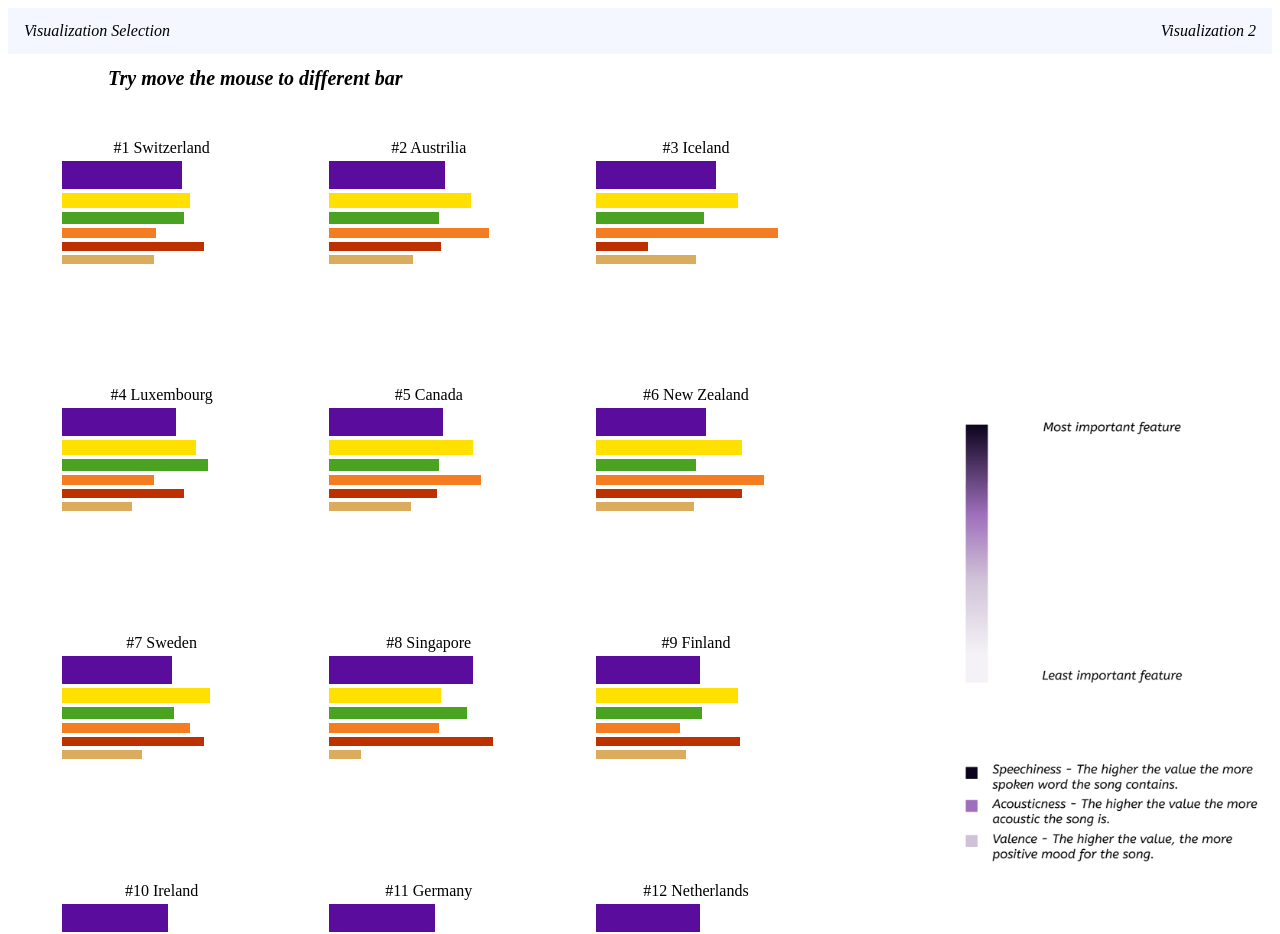
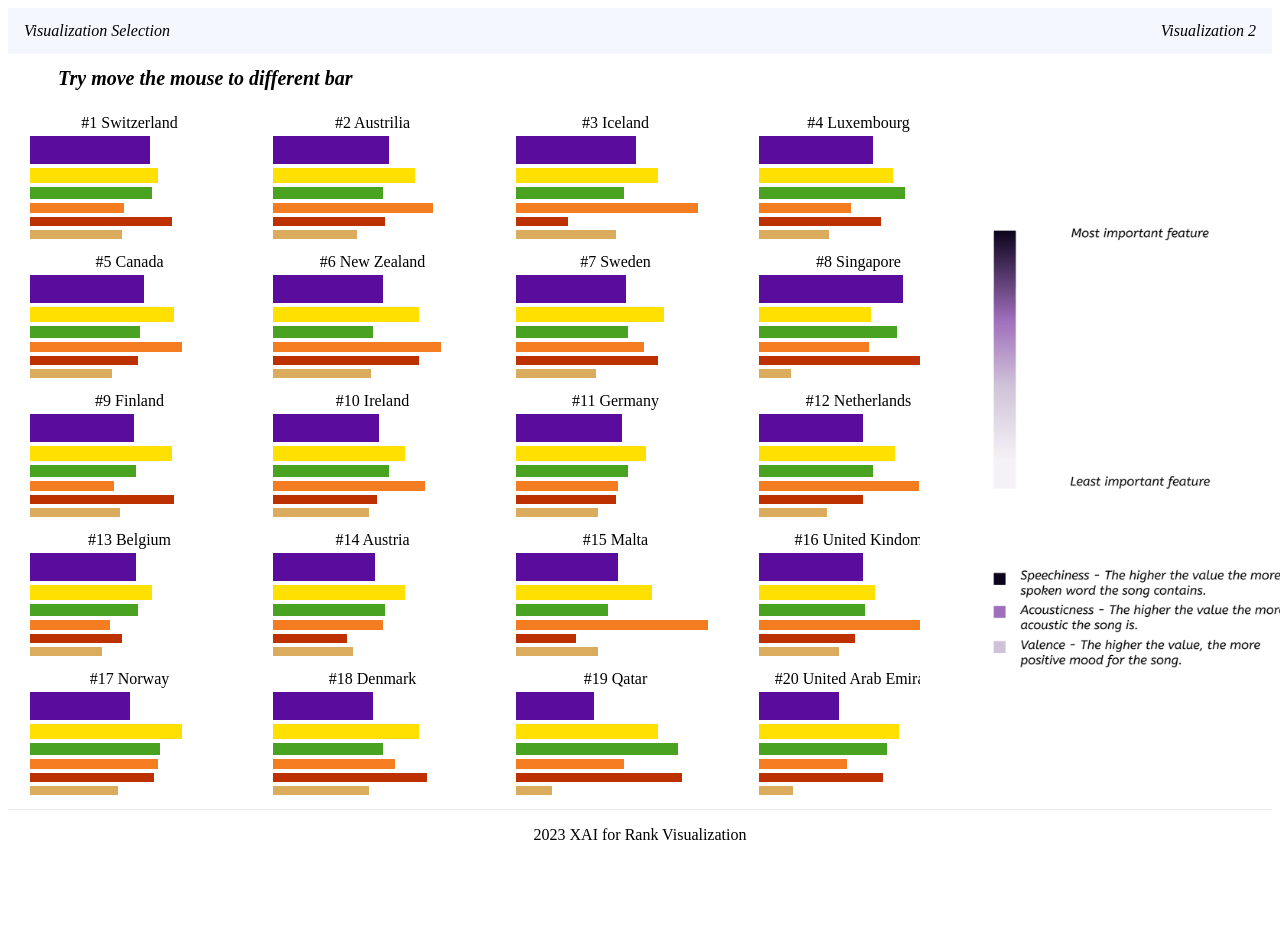
Before and after one commit to tluo3032/visualization_xai, a Next.js app: page /visualization2 in a window 1280 px wide. Shown: the top 934 px of the page. After the commit the page ends 868 px from the top, so only its background shows below. Built offline with nearby package versions, Linux system fonts and the light colour scheme.

Commit message:
Modified some css

```diff
--- a/src/components/Visualization.js
+++ b/src/components/Visualization.js
@@ -36,6 +36,8 @@ export default function Visualization({sorting, hover}) {
                                 ? <h1 className={styles.title}>This is the result sorted by {router.query.order}</h1>
                                 : null}
                 </div>
+                {router.query.order ?
+                    <Link href={{query: null}} className={styles.backButton}>Back</Link> : null}
                 <div className={styles.waffleContainer}>
                     <div className={styles.wafflebox}>
                         {sortedCountries.map(country => (
@@ -49,8 +51,6 @@ export default function Visualization({sorting, hover}) {
                     <div>
                         <Image src={chart}
                                width={380}/>
-                        {router.query.order ?
-                            <Link href={{query: null}} className={styles.backButton}>Back</Link> : null}
                     </div>
 
                 </div>
--- a/src/components/visualization.module.css
+++ b/src/components/visualization.module.css
@@ -9,18 +9,18 @@
   display: flex;
   align-items: center;
 }
+
 .wafflebox{
   flex-grow: 1;
   display: grid;
-  grid-template-columns: 30% 30% 30%;
-  grid-template-rows: 23% 23% 23% 23%;
-  padding:30px;
+  grid-template-columns: 25% 25% 25% 25%;
+  padding: 10px;
   gap: 10px 20px;
 }
 
 .wafflebox>div{
   display: flex;
-  padding: 5px;
+  padding: 0px;
   align-items: center;
   text-align: center;
   flex-direction: column;
@@ -29,13 +29,11 @@
 
 .footer{
   display: flex;
-  flex: 1;
   margin-top: 0;
   border-top: 1px solid #eaeaea;
   justify-content: center;
   align-items: center;
   bottom: 0;
-  max-height: 30px;
 }
 
 .backButton {
@@ -52,6 +50,7 @@
   padding: 10px 0;
   justify-content: right;
   display: block;
+  margin-left: 50px;
 }
 .body{
   min-height: 90vh;
@@ -59,7 +58,7 @@
 
 .title {
   font-size: 20px;
-  margin-left: 100px;
+  margin-left: 50px;
   font-weight: bold;
   font-style: italic;
 }
```
Also changed, not shown: src/pages/index.module.css (+0 -14 lines).
